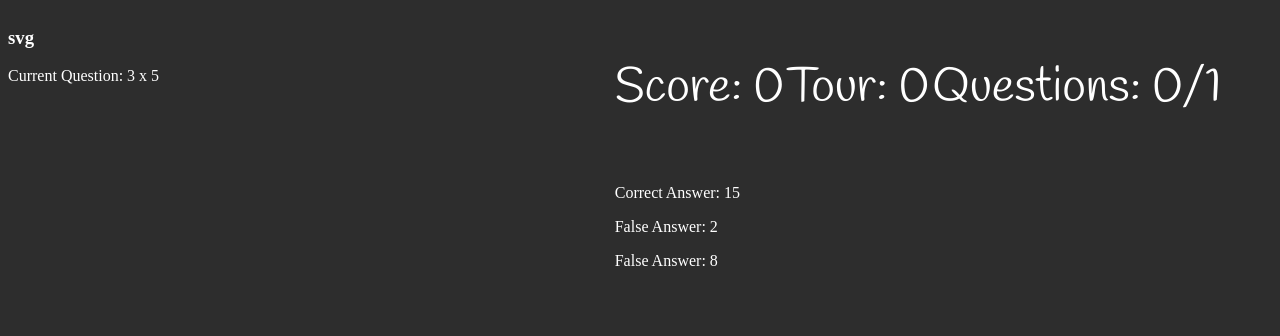
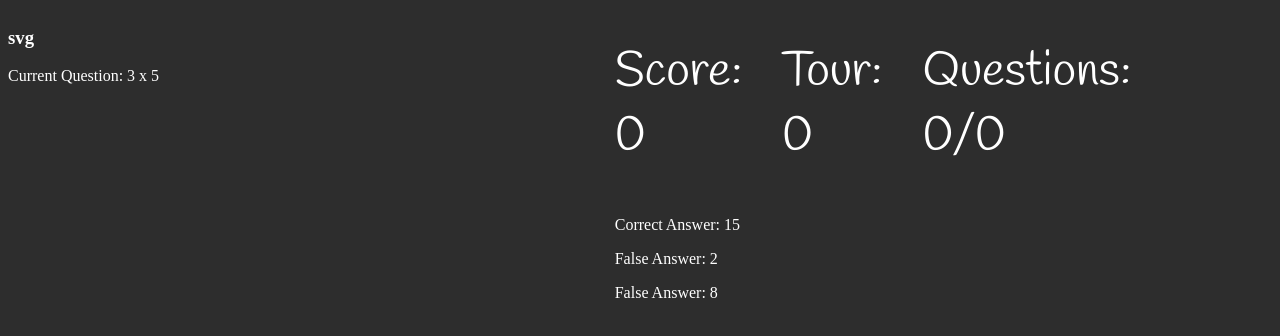
Before and after one commit to patika-175-protein-react-bootcamp/week4-assignment-NoyanSeckin, a React (Create React App) app: page / in a window 1280 px wide. Both pictures are taken after a click on the picture 640 px from the left and 744 px from the top of the page. Shown: the top 336 px of the page. Built offline with nearby package versions, Linux system fonts and the light colour scheme.

Commit message:
commit before first push

```diff
--- a/src/components/App.js
+++ b/src/components/App.js
@@ -3,6 +3,7 @@ import {useContext, useState} from "react"
 import StartPage from "./StartPage";
 import QuestionsPage from "./QuestionsPage"
 import FinishPage from "./FinishPage"
+
 function App() {
 
   const context = useContext(TourContext);
@@ -11,22 +12,16 @@ function App() {
   const [tour, setTour] = useState(0);
 
   const renderPages = ()=> {
-    if(isFinishPage){
-      return ( <FinishPage/>)
-    }
-    else if(!gameIsActive){
+    if(!gameIsActive){
       return (<StartPage setGameIsActive={setGameIsActive}/>)
     }
     else if(gameIsActive){
-      return (<QuestionsPage setIsFinishPage={setIsFinishPage}/>)
+      return (<QuestionsPage/>)
     }
   }
   return (
     <div>
       {renderPages()}
-      {/* <TourContext.Provider value={tour}>
-        <QuestionsPage></QuestionsPage>
-      </TourContext.Provider> */}
     </div>
   );
 }
--- a/src/components/FinishPage.js
+++ b/src/components/FinishPage.js
@@ -1,18 +1,19 @@
 import React from 'react';
 
-const Finishpage = () => {
+const Finishpage = ({correctAnswers, questions, point}) => {
   const renderPage = () => {
     return(
       <div className="container">
-        <div className="col-6">
+        <div className="col-6 text-center">
           <h1 className='header'>Final</h1>
-          <p className="sub-header">Point: </p>
-          <p className="sub-header">Questions: </p>
-          <p className="sub-header">Correct Answers: </p>
+          <p className="sub-header">Point: {point}</p>
+          <p className="sub-header">Questions: {questions.length}</p>
+          <p className="sub-header">Correct Answers: {correctAnswers}</p>
         </div>
-        <div className="col-6">
+        <div className="col-6 text-center">
           <h1 className='header'>All Question</h1>
           <ul>
+            {questions.map((question, index) => question && <li className='question-li' key={index}>{question}</li>)}
           </ul>
         </div>
       </div>
--- a/src/components/QuestionsPage.js
+++ b/src/components/QuestionsPage.js
@@ -1,13 +1,15 @@
 import {React, useContext, useState, useEffect} from 'react'
 import TourContext from '../context/TourContext'
 import Finishpage from './FinishPage';
-export default function QuestionsPage({setIsFinishPage}) {
+
+export default function QuestionsPage() {
   const tourContext = useContext(TourContext);
 
   const [questionsActive, setQuestionsActive] = useState(true)
   const [question, setQuestion] = useState("")
   const [questions, setQuestions] = useState([]);
   const [correctTotal, setCorrectTotal] = useState(0);
+
   const [falseAnswer1, setFalseAnswer1] = useState(null);
   const [falseAnswer2, setFalseAnswer2] = useState(null);
   const [correctAnswer, setCorrectAnswer] = useState(null);
@@ -16,18 +18,20 @@ export default function QuestionsPage({setIsFinishPage}) {
     generateQuestions();
   }, [])
   useEffect(()=>{
-    if(questions.length === 8){
-      setIsFinishPage(true);
+    if(questions.length === 10){
+      setTimeout(() => {
+        setQuestionsActive(false);
+      }, 1000);
     }
   }, [questions])
 
   const generateQuestions = () => {
     const randomNum1 = Math.floor(Math.random() * 10);
     const randomNum2 = Math.floor(Math.random() * 10);
-
-    setCorrectAnswer(randomNum1 * randomNum2);
     setQuestion(`${randomNum1} x ${randomNum2}`);
-    setQuestions(questions => [...questions, question]);
+    let correctAnswer = randomNum1 * randomNum2;
+    setCorrectAnswer(correctAnswer);
+    // setQuestions(questions => [...questions, `${question} = ${correctAnswer}`]);
 
     let falseAnswer1 = randomNum1 - 1 * randomNum2;
     let falseAnswer2 = randomNum1 + 1 * randomNum2;
@@ -53,28 +57,25 @@ export default function QuestionsPage({setIsFinishPage}) {
   const isSquare = (n) => {
     return Math.sqrt(n) % 1 === 0;
 };
-  function handleAnswer(correct, correctAnswer){
-    // change body color accordingly
-    // if answer true increase score
-    // skip to next question
-    //
+  function handleAnswer(isCorrect, answer){
     const timeout = 1000;
     let bodyStyle= document.body.style;
-    if(correct){
+
+    if(isCorrect){
       bodyStyle.background = "#00BF63";
-      const squareRootValue = Math.sqrt(correctAnswer);
-
+      setQuestions(questions => ([...questions, `${question} = ${correctAnswer} ✓ `]));
+      const squareRootValue = Math.sqrt(answer);
       setTimeout(() => {
       // add earned points to state value, check if square root first
-        isSquare(correctAnswer) ? setScore(score + squareRootValue)
+        isSquare(answer) ? setScore(score + squareRootValue)
         : setScore(score + Math.ceil(squareRootValue));
 
         setCorrectTotal(correctTotal + 1);
       }, timeout);
-
     }
-    else if(!correct){
+    else if(!isCorrect){
       bodyStyle.background = "#FA0000";
+      setQuestions(questions => ([...questions, `${question} = ${correctAnswer} X `]));
     }
 
     setTimeout(() => {
@@ -82,10 +83,8 @@ export default function QuestionsPage({setIsFinishPage}) {
       generateQuestions();
     }, timeout);
   }
-
-
-  return (
-   <div>
+  const renderPage = () =>{
+    return(
       <div className='text-white container'>
         <div className="col-6">
           <h3>svg</h3>
@@ -98,14 +97,17 @@ export default function QuestionsPage({setIsFinishPage}) {
             <p className='sub-header2'>Questions: {correctTotal}/{questions.length} </p>
            </div>
             <div>
-          {/* {generateQuestions()} */}
              {renderAnswers()}
-          {/* <ul>
-            {questions.map(question=>(<li>{question}</li>))}
-          </ul> */}
-        </div>
           </div>
         </div>
       </div>
     )
   }
+
+  return (
+    <div>
+      {questionsActive && renderPage()}
+      {!questionsActive && <Finishpage point={score} questions={questions} correctAnswers={correctTotal}></Finishpage>}
+    </div>
+  )
+}
--- a/src/index.css
+++ b/src/index.css
@@ -25,6 +25,7 @@ body{
   font-weight: 400;
   font-size: 48px;
   line-height: 64px;
+  margin: 32px 0 !important;
 }
 .start-btn{
   background: none;
@@ -53,6 +54,17 @@ body{
 .vector-img:hover{
   cursor: pointer;
 }
+
+.question-li{
+  font-family: 'Handlee';
+  font-style: normal;
+  font-weight: 400;
+  font-size: 52px;
+  line-height: 69px;
+  color: #FFFFFF;
+  list-style: none;
+}
+
 /* Shortcuts */
 .text-center{
   text-align: center;
@@ -77,7 +89,17 @@ body{
 .d-flex{
   display: flex;
 }
+.flex-col{
+  flex-direction: column;
+}
 
 .space-between{
-justify-content: space-between;
+  justify-content: space-between;
 }
+
+.align-center{
+  align-items: center;
+}
+.justify-center{
+  justify-content: center;
+}
```
Lines whose indentation alone changed are shown as unchanged.
